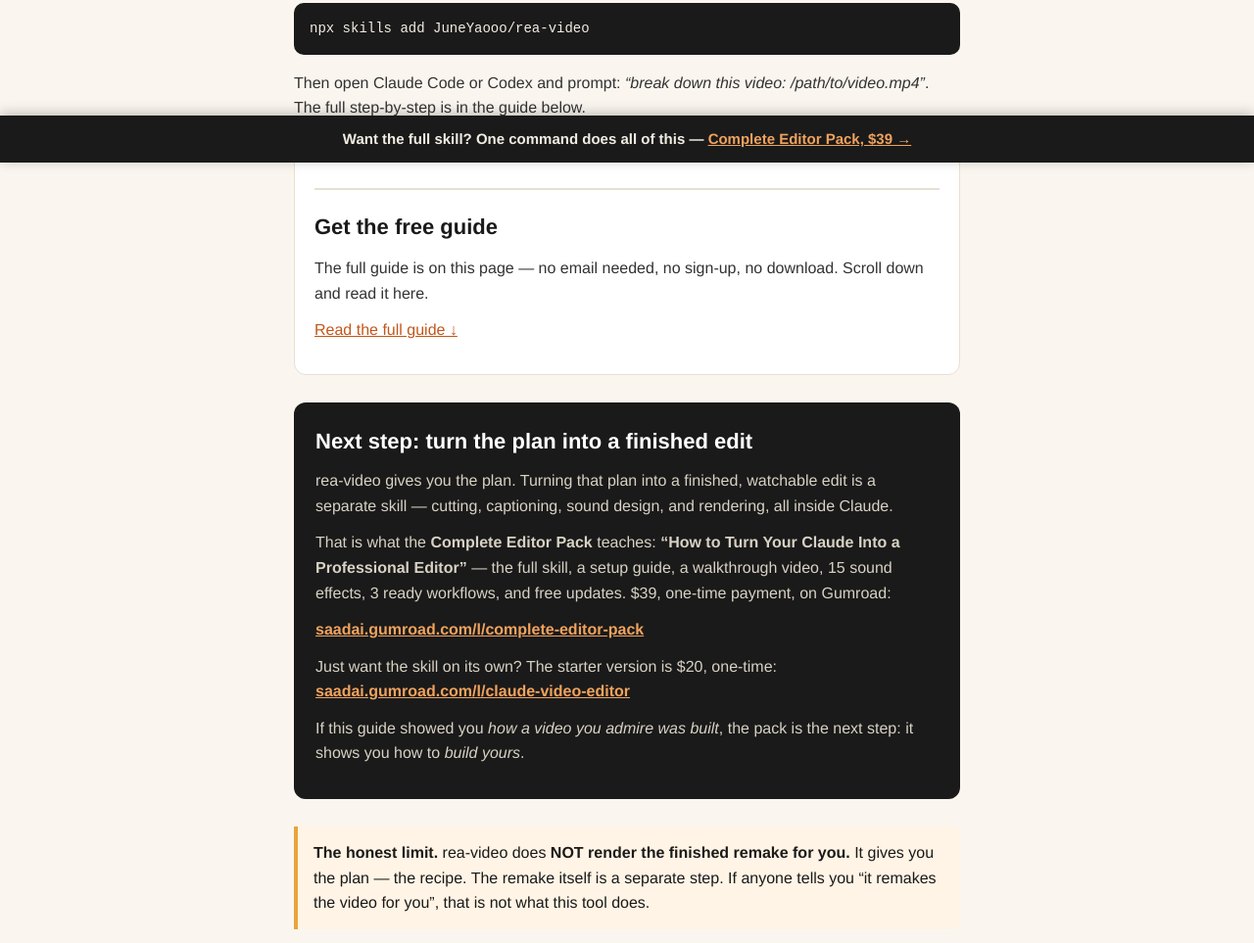
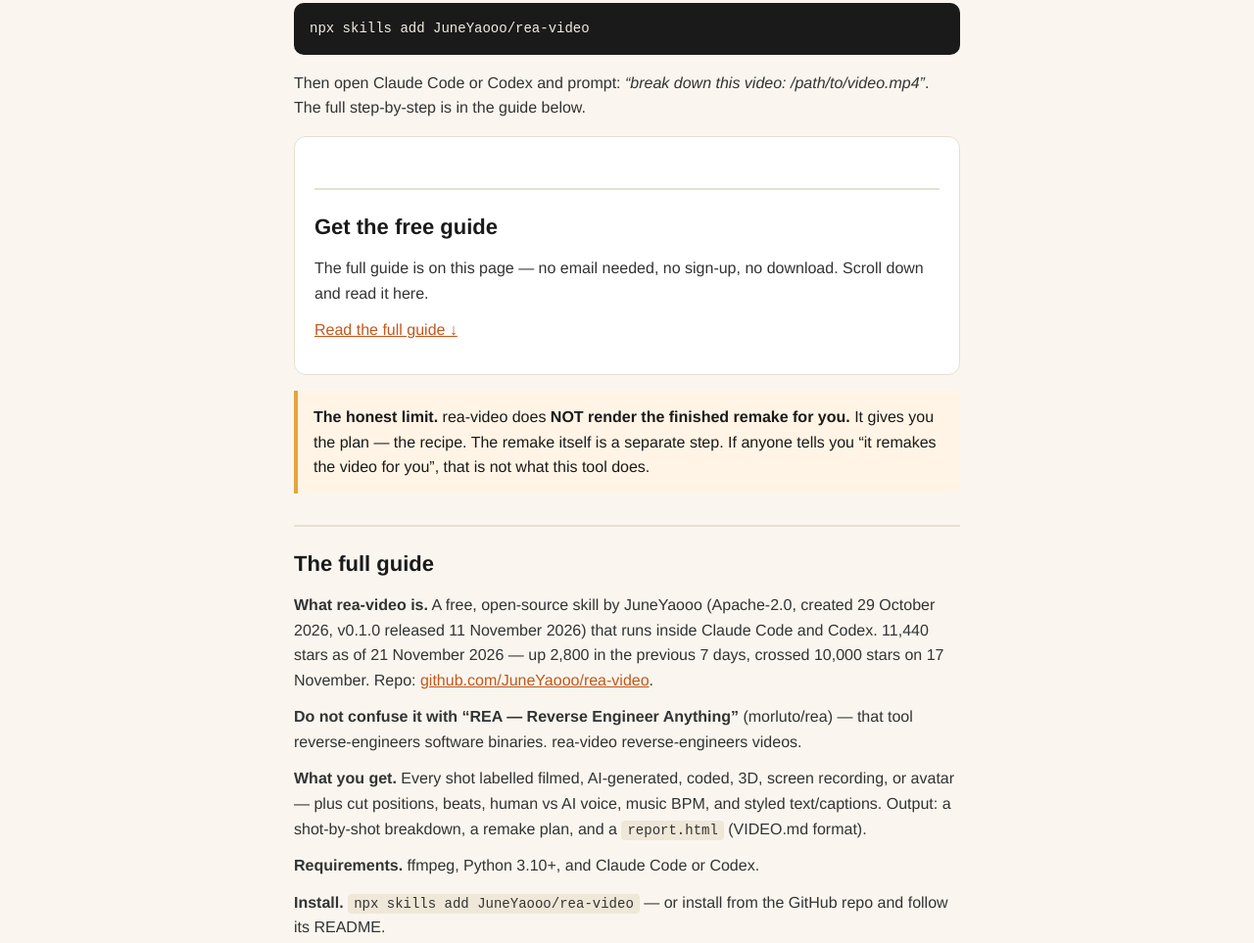
Before and after one commit to saadamir952-prog/saad-ai-guides, a plain HTML site: page reverse/index.html in a window 1280 px wide. Shown: the part 634-1597 px from the top of the page at 98% size. Drawn offline with Linux system fonts and the light colour scheme.

Commit message:
Pitch-light guides: remove sticky CTA, one pack mention at end

```diff
--- a/reverse/index.html
+++ b/reverse/index.html
@@ -6,7 +6,7 @@
 <title>REVERSE: Reverse-Engineer Any Video, Shot by Shot — Free Guide | Saad AI</title>
 <style>
 * { box-sizing: border-box; margin: 0; padding: 0;}
-body { font-family: "Helvetica Neue", Helvetica, Arial, sans-serif; background: #FAF6EF; color: #1A1A1A; line-height: 1.6; padding: 32px 20px 88px;}
+body { font-family: "Helvetica Neue", Helvetica, Arial, sans-serif; background: #FAF6EF; color: #1A1A1A; line-height: 1.6; padding: 32px 20px 32px;}
 .wrap { max-width: 680px; margin: 0 auto;}
 .kicker { font-size: 12px; letter-spacing: 3px; text-transform: uppercase; color: #C2571B; font-weight: 700; margin-bottom: 8px;}
 h1 { font-size: 40px; line-height: 1.08; font-weight: 900; letter-spacing: -0.5px; margin-bottom: 12px;}
@@ -21,12 +21,6 @@ code { background: #EFE7D8; padding: 2px 6px; border-radius: 4px; font-size: 14p
 pre { background: #1A1A1A; color: #F2EDE3; padding: 16px; border-radius: 10px; overflow-x: auto; font-size: 14px; line-height: 1.45; margin: 10px 0 16px; white-space: pre-wrap; word-break: break-all;}
 .warn { background: #FFF4E5; border-left: 4px solid #E8A33D; padding: 14px 16px; border-radius: 0 8px 8px 0; margin: 16px 0;}
 .guide { background: #fff; border: 1px solid #E8DFD2; border-radius: 12px; padding: 20px; margin: 16px 0;}
-.pitch { background: #1A1A1A; color: #F2EDE3; border-radius: 12px; padding: 22px; margin: 28px 0;}
-.pitch h2 { border: none; padding: 0; margin: 0 0 10px; color: #fff;}
-.pitch p { color: #D8D2C4;}
-.pitch a { color: #F0A35E; font-weight: 700;}
-.sticky-cta { position: fixed; left: 0; right: 0; bottom: 0; background: #1A1A1A; color: #F2EDE3; text-align: center; padding: 12px 16px; font-size: 15px; font-weight: 700; z-index: 100; box-shadow: 0 -2px 12px rgba(0,0,0,0.25);}
-.sticky-cta a { color: #F0A35E; font-weight: 700;}
 a { color: #C2571B;}
 .foot { font-size: 13px; color: #999; margin-top: 32px;}
 </style>
@@ -54,15 +48,6 @@ a { color: #C2571B;}
 <p><a href="#guide">Read the full guide ↓</a></p>
 </div>
 
-<div class="pitch">
-<h2>Next step: turn the plan into a finished edit</h2>
-<p>rea-video gives you the plan. Turning that plan into a finished, watchable edit is a separate skill — cutting, captioning, sound design, and rendering, all inside Claude.</p>
-<p>That is what the <b>Complete Editor Pack</b> teaches: <b>&ldquo;How to Turn Your Claude Into a Professional Editor&rdquo;</b> — the full skill, a setup guide, a walkthrough video, 15 sound effects, 3 ready workflows, and free updates. $39, one-time payment, on Gumroad:</p>
-<p><a href="https://saadai.gumroad.com/l/complete-editor-pack">saadai.gumroad.com/l/complete-editor-pack</a></p>
-<p>Just want the skill on its own? The starter version is $20, one-time: <a href="https://saadai.gumroad.com/l/claude-video-editor">saadai.gumroad.com/l/claude-video-editor</a></p>
-<p>If this guide showed you <i>how a video you admire was built</i>, the pack is the next step: it shows you how to <i>build yours</i>.</p>
-</div>
-
 <div class="warn">
 <b>The honest limit.</b> rea-video does <b>NOT render the finished remake for you.</b> It gives you the plan — the recipe. The remake itself is a separate step. If anyone tells you &ldquo;it remakes the video for you&rdquo;, that is not what this tool does.
 </div>
@@ -80,8 +65,9 @@ a { color: #C2571B;}
 <p><b>Remake it yourself.</b> (1) Write the narrative line first — same order and job per stretch, your own cases and numbers. (2) List the real material you need. (3) Rebuild the coded shots in Remotion or HTML. (4) Cut to the measured lengths. (5) Add captions from the packaging files. (6) Add sound last — music at the measured BPM, one effect per hit. (7) Compare side by side and fix the worst-matching shots first.</p>
 <p><b>Want the guide as a file?</b> <a href="install-guide.txt">Download the install guide as a plain-text file</a> — keep it next to your terminal.</p>
 
+<p>Want the full kit? The Complete Editor Pack ($39, one-time) adds the skill, 15 SFX, 3 workflows and updates: <a href="https://saadai.gumroad.com/l/complete-editor-pack">saadai.gumroad.com/l/complete-editor-pack</a></p>
+
 <p class="foot">Saad AI — free guide. rea-video is by JuneYaooo, Apache-2.0. Star counts verified 21 November 2026 via GitTrend. Example run figures are from a real rea-video run on our machine, 13 November 2026.</p>
 </div>
-<div class="sticky-cta">Want the full skill? One command does all of this &mdash; <a href="https://saadai.gumroad.com/l/complete-editor-pack">Complete Editor Pack, $39 &rarr;</a></div>
 </body>
 </html>
```
Also changed, not shown: reverse/install-guide.txt.
